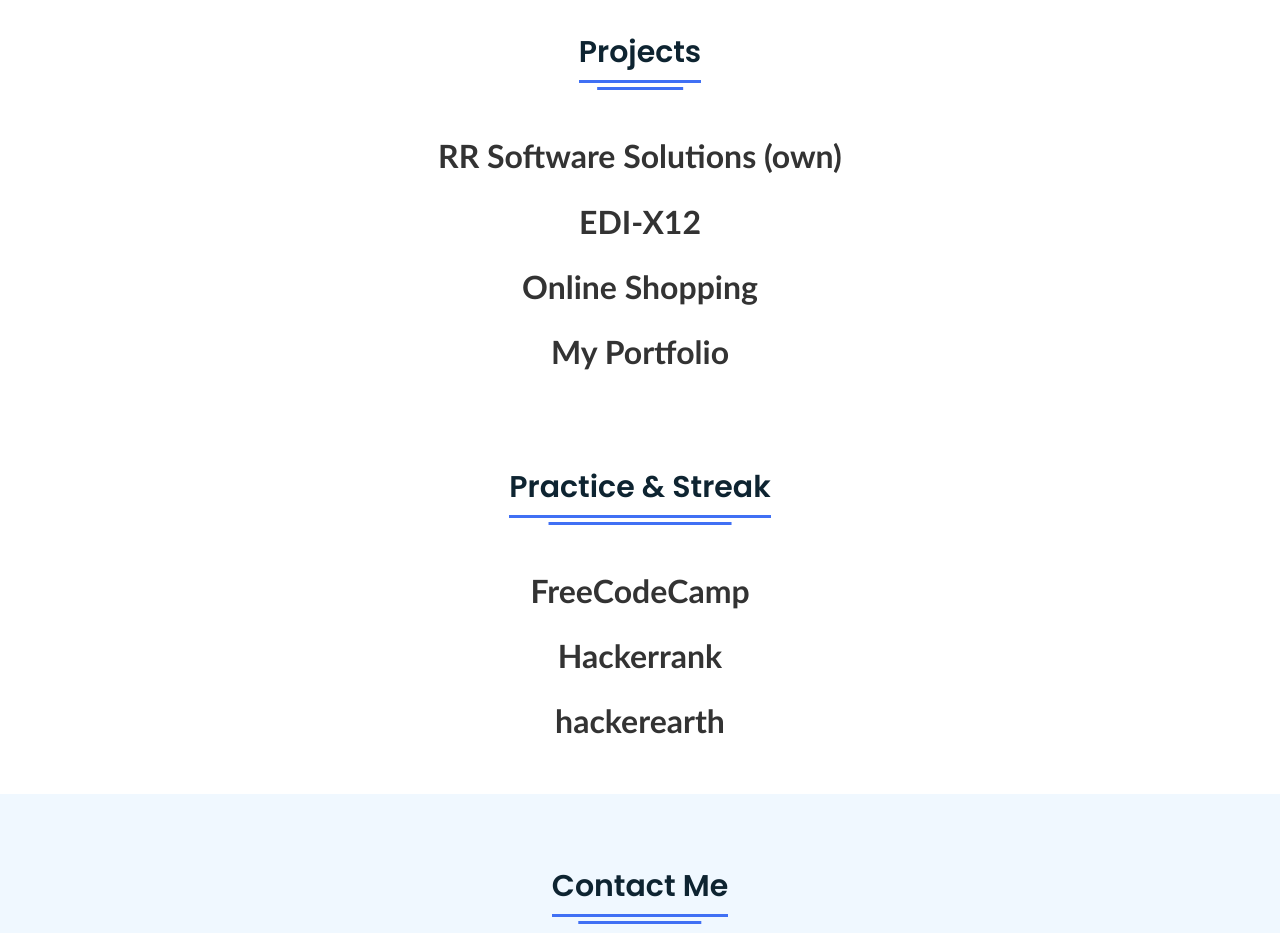
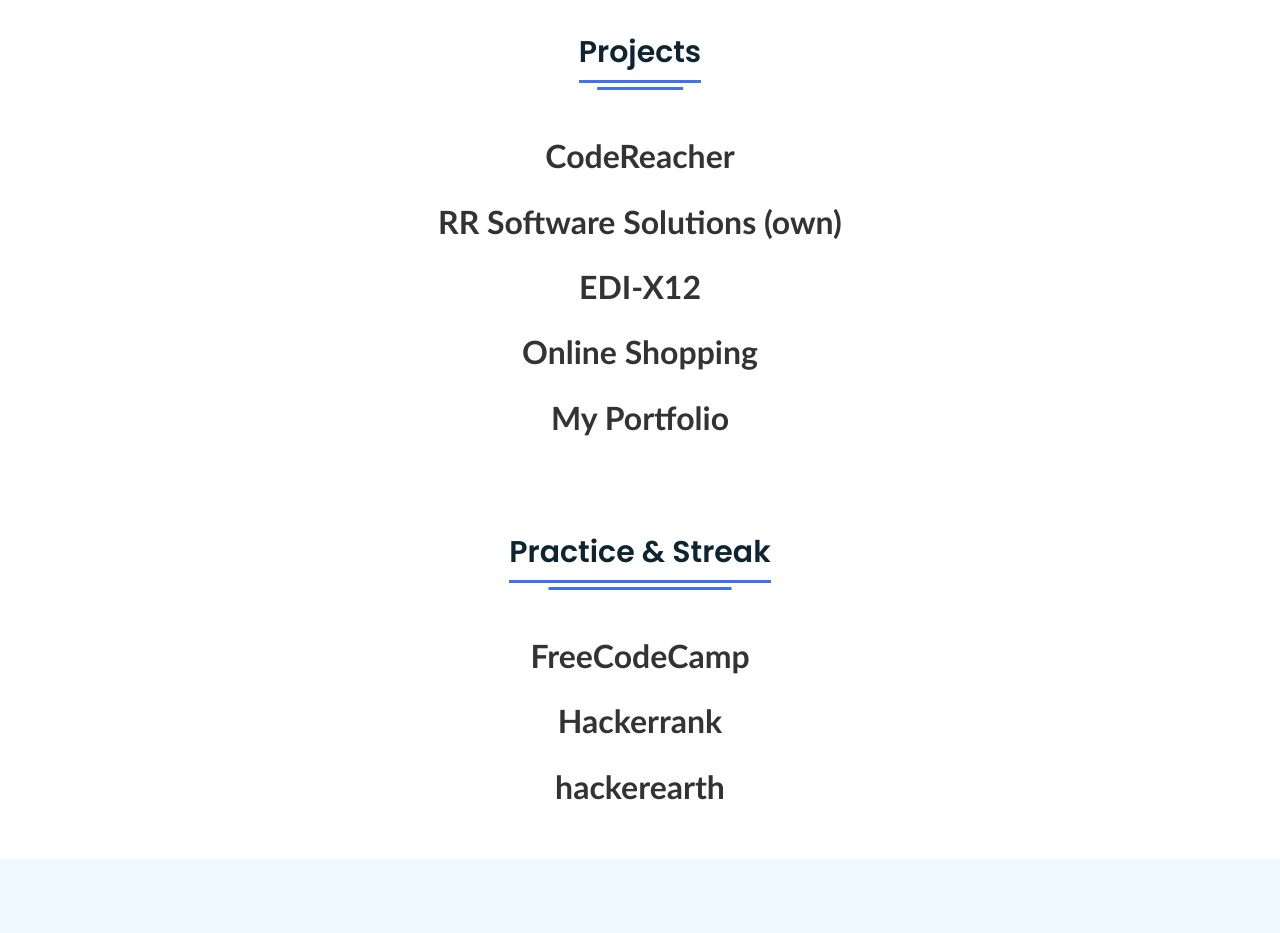
Before and after one commit to sree2694/Portfolio, a plain HTML site: page index.html in a window 1280 px wide. Shown: the part 3400-4333 px from the top of the page. Drawn offline with Linux system fonts and the light colour scheme.

Commit message:
Updated Latest Proj

```diff
--- a/index.html
+++ b/index.html
@@ -211,6 +211,15 @@
     <div class="hovring">
       <div class="cntr">
         <ul class="myUL">
+          <li><a href="https://codereacher-2c0e3.web.app/" target="_blank">
+              <h3 class="hover-1">CodeReacher</h3>
+            </a>
+            <img src="images/Codereacher.jpg">
+          </li>
+        </ul>
+      </div>
+      <div class="cntr">
+        <ul class="myUL">
           <li><a href="http://www.rrsoftwaresolutions.com/" target="_blank">
               <h3 class="hover-1">RR Software Solutions (own)</h3>
             </a>
```
Also changed, not shown: images/CodeReacher.jpg (added).
